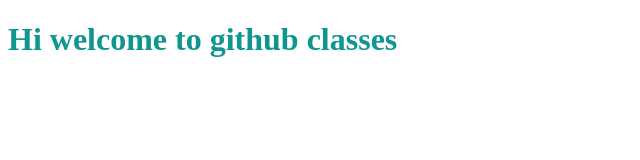
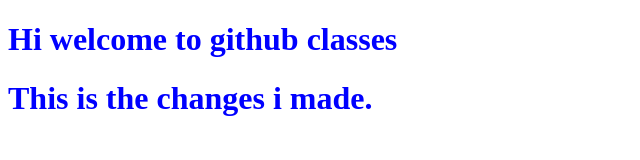
Before and after one commit to Prateek-Giree/git-session, a plain HTML site: page index.html in a window 1280 px wide. Shown: the whole page, without its empty margins (0-640 px from the left). Drawn offline with Linux system fonts and the light colour scheme.

Commit message:
This is the commit message

```diff
--- a/css/style.css
+++ b/css/style.css
@@ -1,3 +1,3 @@
 h1{
-    color:rgb(15, 150, 143);
+    color:blue;
 }
--- a/index.html
+++ b/index.html
@@ -8,5 +8,6 @@
 </head>
 <body>
     <h1>Hi welcome to github classes</h1>
+    <h1>This is the changes i made.</h1>
 </body>
 </html>
```
Also changed, not shown: js/index.js (added).
